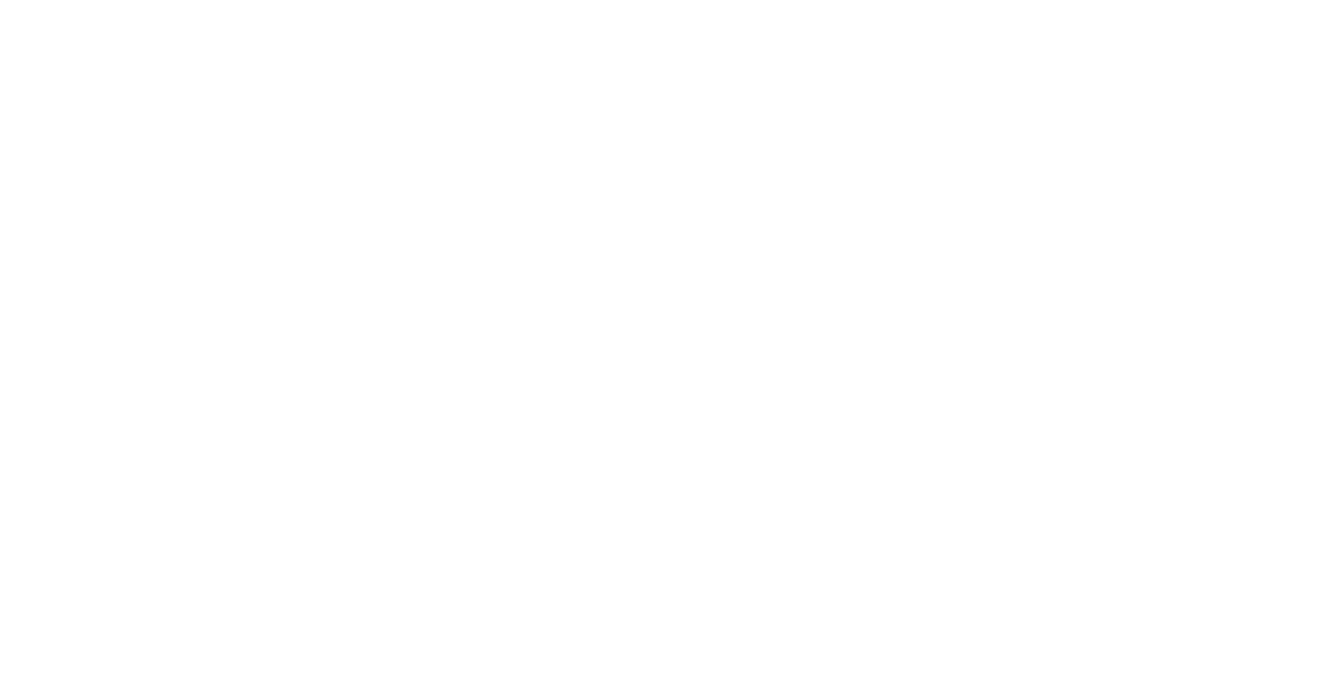
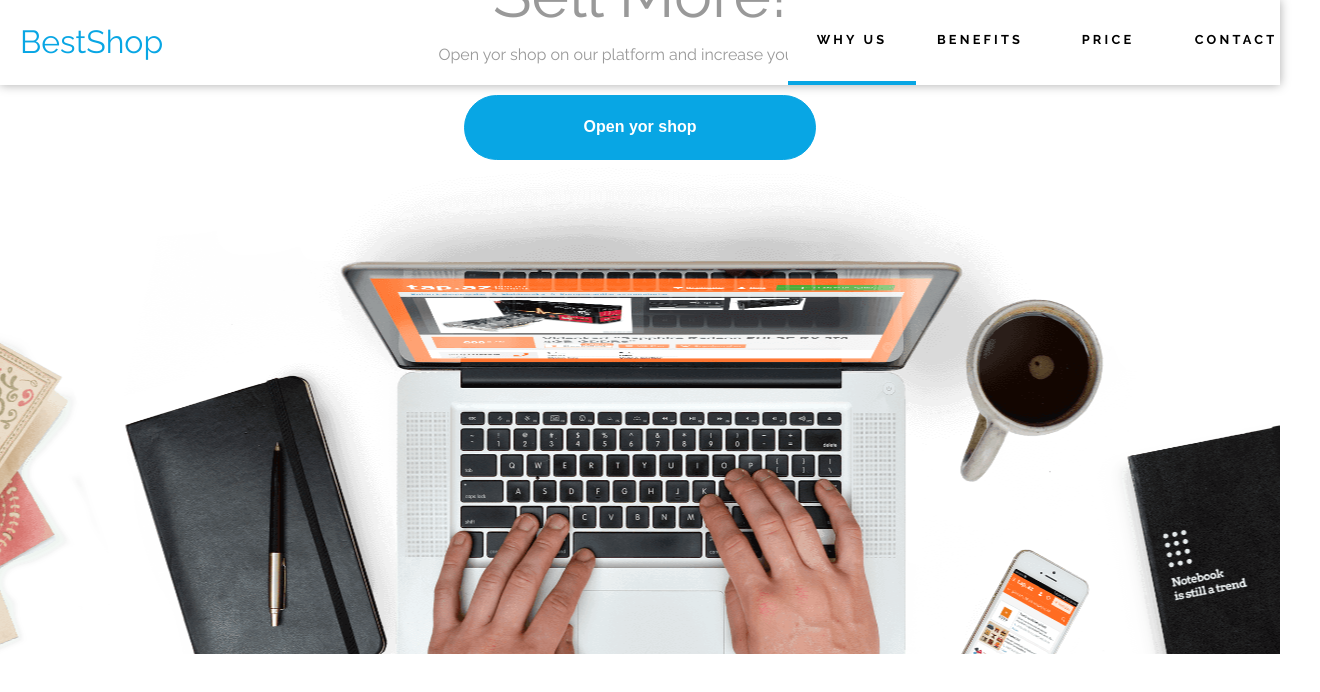
Before and after one commit to GitesDominika/BestShop, a plain HTML site: page src/index.html in a window 1280 px wide. Shown: the whole page, 1320 px wide, since content can reach past the window. Drawn offline with Linux system fonts and the light colour scheme.

Commit message:
opracowany glowny banner i menu strony

```diff
--- a/src/css/style.css
+++ b/src/css/style.css
@@ -0,0 +1,172 @@
+:root {
+    --primary-color: rgb(8, 166, 228);
+    --primary-color-shadow:rgba(7, 172, 230, .16);
+    --redish: rgb(251, 59, 100);
+    --green: rgb(85, 223, 180);
+    --black: rgb(0, 0, 0);
+    --grey-1: rgb(165, 165, 165);
+    --light-grey: rgb(247, 247, 247);
+    --white: rgb(255, 255, 255);
+}
+
+html, body {
+    font-size: 16px;
+}
+
+
+.container {      /*stare intro*/
+
+}
+
+.header {
+    background-color: rgba(255, 255, 255, 0.6);                  /*kolor dla nava*/
+    position: relative;    /*ten position jest dlatego ze uzywamy z-index */
+    z-index: 10;          /*1 zeby działał z-index musimy dac position 2 nav byl schowany pod obraskiem dlatego wycignelismy nav'a wyzej */
+    box-shadow: 0px 0px 10px #aaaaaa;
+}
+/* stylowanie klasy wyzej do przycisków w menu*/
+.header .header__inner {
+    max-width: 84.5rem; /* 1352px to 84.5rem   -  szerosc strony max do 1352px*/
+    width: 100%;  /*  strona ma sie wyswietlac na 100% ekranu ale nie wiecej jak 1352px */
+    padding-inline: 1.25rem; /* inline padding to padding na lewy i prawy margines */
+    margin-inline: auto;  /* srodkowanie elementu */
+    display: flex;  /* dodajemy flexa na rodzicu  "header__inner" aby ustawic .menu ktore jest dziekiem tego znacznika + aby wszystko działało dodajemy 3 wartosci z flex fox justify-content: center;  align-items: center;  flex-direction: column; */
+    justify-content: space-between;
+    align-items: center;
+
+}
+
+
+/*byc moze bedzie trzeba dodać hajlainer do klasy logo */
+.logo {
+    display: flex;         /* display: flex; oraz align-items: center; - wyrownnie w pionie testow w navie menu */
+    align-items: center;
+    text-decoration: none;  /* wtłączenie podkreślenia w linku */
+}
+
+/* edycja pliku svg lub rastrowego traktowanego jako logo
+   wylacamy klase poniewaz nasz projekt nie wymaga edycji pliku jpg
+
+.logo .logo__img {
+    width: 1.9375rem;
+    height: 2.1875rem;
+    margin-right: 0.625rem; }/* odstep w logo */
+
+
+/* formatowanie textu w menu */
+.logo .logo__text {
+    color: var(--primary-color);
+    font-size: 2rem;
+    text-transform:capitalize;
+    font-family: 'Raleway', 'Open Sans';
+    font-weight: 400;
+    margin-right:  0.3125rem;
+}
+
+.menu {
+    display: flex;  /* ukladamy w menu elementy obok siebie */
+}
+.menu .menu__item.menu_item--active, .menu .menu__item:hover {
+    background-color: var(--white);
+    border-bottom: .25rem solid var(--primary-color);       /*border dla nava*/
+}
+
+
+/* stylowanie textu dla przycisków w menu*/
+.menu .menu__item {
+    color: var(--black);
+    font-size: 0.8rem;
+    text-transform: uppercase;
+    letter-spacing: 0.2rem;
+    font-family: 'Raleway', 'Open Sans';
+    font-weight: 700;
+    text-decoration: none;
+    min-width: 8rem;
+    text-align: center;
+    padding-top: 2.0625rem;
+    padding-bottom: 2.0625rem;
+    transition: all 200ms ease-in-out; /* parametry do animacji przyciskow w menu */
+}
+
+
+.banner {}
+
+.banner .banner__img {
+    background-size: cover;
+    background: url(../images/Baner.png) no-repeat center; /* to jest z short hand = alt+enter cztery prperty zapisane w jeden za pomocą skrotu */
+    min-height: 100vh; /* rosciąganie obrazka na wysokosc ekranu */
+    margin-top: -5.625rem; /* przesuwamy obraze wyzej o 90px czyli o szerokosc navbar
+                              na koncu pracy sprawdz faktyczną wysokosv menu aby wpisac tu faktyczną wysokosc teraz jest wartosc z wideo*/
+
+}
+.banner .banner__inner {
+    min-height: 100vh;    /*ukladamy dzieci w ktore wyswietlają sie inline w calej wysokosci ekranu, przegladarki*/
+    display: flex;         /*wlaczamy flex box na rodzicu + 3 wartisci nizej aby dzilac na dzieciach + 3 wartosci wymagane tj justify-content: center;  align-items: center;  flex-direction: column;*/
+    justify-content: center;  /*wwartosc do flexbox*/
+    align-items: center;          /*wwartosc do flexbox*/
+    flex-direction: column;  /*wwartosc do flexbox*/
+    color: var(--black); /* kolor fonta z modifajerem */
+    font-family:"Raleway" , sans-serif;
+    position: relative;
+    top: -21rem;
+}
+
+.btn {
+    text-decoration: none;
+    background-color: var(--primary-color);
+    color: var(--white);
+    font-family: 'Nunito Sans', sans-serif;
+    font-weight: 700;
+    font-size: .875rem;
+    padding: .625rem 1.875rem;
+    border: .0625rem solid var(--primary-color);
+    border-radius: 2.5rem;
+    transition: all 400ms;
+    display: inline-block;
+    cursor: pointer;
+    width: 15rem;
+    text-align: center;
+}
+
+
+.btn:hover {
+    background-color: var(--primary-color);
+    color: var(--white);
+    border: .0625rem solid var(--primary-color);
+}
+
+.btn-large {
+    font-size: 1rem;
+    padding: 1.375rem 3.4375rem;
+}
+
+.btn-secondary {
+    background-color: var(--primary-color);
+    color: var(--white);
+    border: .0625rem solid var(--primary-color);
+}
+
+.btn-secondary:hover {
+    background-color: var(--white);
+    color: var(--primary-color);
+    border: .0625rem solid var(--primary-color);
+}
+
+.banner .banner__hdl {
+    font-size: 4rem;
+    font-weight: 400;
+    margin-top: 0;
+    margin-bottom: 0;
+
+}
+.banner .banner__lead {
+    font-weight: 400;
+    font-size: 1rem;
+    max-width: 65.375rem;
+    letter-spacing: 0;
+    margin-bottom: 2rem;
+    line-height: 1rem;
+    text-align: center;
+    }
+
+.banner .banner__btn {}
--- a/src/index.html
+++ b/src/index.html
@@ -1,13 +1,54 @@
 <!doctype html>
-<html lang=" ">
+<html lang="en">
 <head>
     <meta charset="UTF-8">
     <meta name="viewport"
           content="width=device-width, user-scalable=no, initial-scale=1.0, maximum-scale=1.0, minimum-scale=1.0">
     <meta http-equiv="X-UA-Compatible" content="ie=edge">
-    <title>Document</title>
+    <title>BestShop</title>
+
+    <link rel="preconnect" href="https://fonts.googleapis.com">
+    <link rel="preconnect" href="https://fonts.gstatic.com" crossorigin>
+    <link href="https://fonts.googleapis.com/css2?family=Open+Sans:wght@300;400;700&family=Raleway:ital,wght@0,300;0,400;0,700;0,800;1,300;1,400;1,700;1,800&display=swap" rel="stylesheet">
+
+    <link rel="stylesheet" href="css/normalize.css">
+    <link rel="stylesheet" href="css/style.css">
+
 </head>
 <body>
+<! – tu jest nawigacja - menu –>
+<section class="container">
+    <header class="header">
+        <div class="header__inner">
+            <a href="" class="logo">
+                <img src="" alt="" class="logo__img">
+                <span class="logo__text">BestShop</span>
+            </a>
+            <nav class="menu">
+                <a href="" class="menu__item menu_item--active">Why us</a>
+                <a href="" class="menu__item">Benefits</a>
+                <a href="" class="menu__item">Price</a>
+                <a href="" class="menu__item">Contact</a>
+            </nav>
+        </div>
+    </header>
+
+    <! –tu zaczynamy czesc ze zdjeciem –>
+    <div class="banner">
+        <div class="banner__img">
+            <div class="banner__inner">
+                <h1 class="banner__hdl">Sell More!</h1>
+                <p class="banner__lead">Open yor shop on our platform and increase your sales</p>
+                <div class="banner__row">
+                    <a href="" class="banner__btn btn btn-large btn-secondary">Open yor shop</a>
+                </div>
+            </div>
+        </div>
+    </div>
+
+
+
+</section>
 
 </body>
 </html>
```
Also changed, not shown: src/fonts/OpenSans-Italic-VariableFont_wdth,wght.ttf (added), src/fonts/OpenSans-VariableFont_wdth,wght.ttf (added), src/fonts/Raleway-Italic-VariableFont_wght.ttf (added), src/fonts/Raleway-VariableFont_wght.ttf (added), src/images/Baner.png (renamed from src/images/Background.png).
